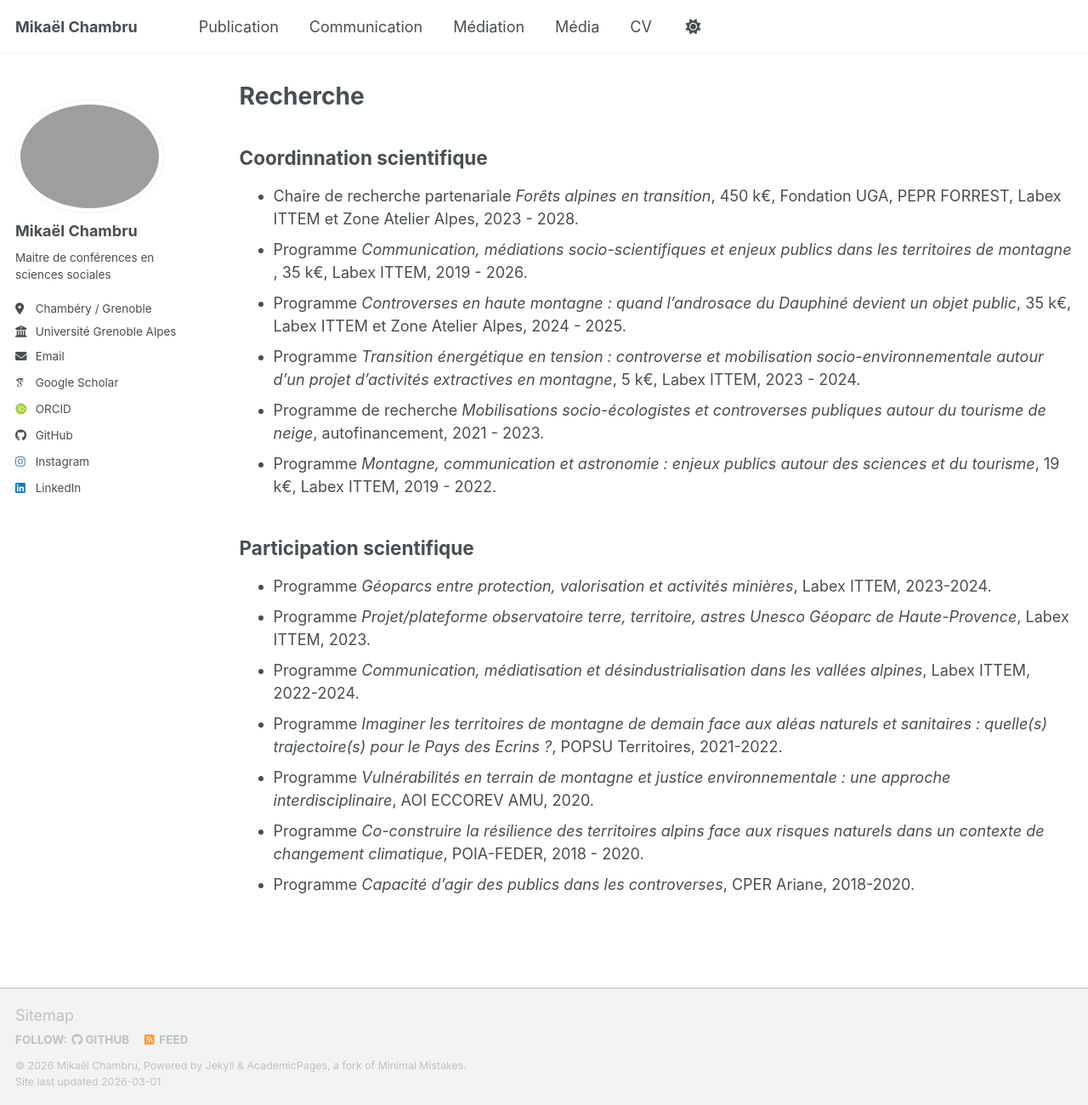
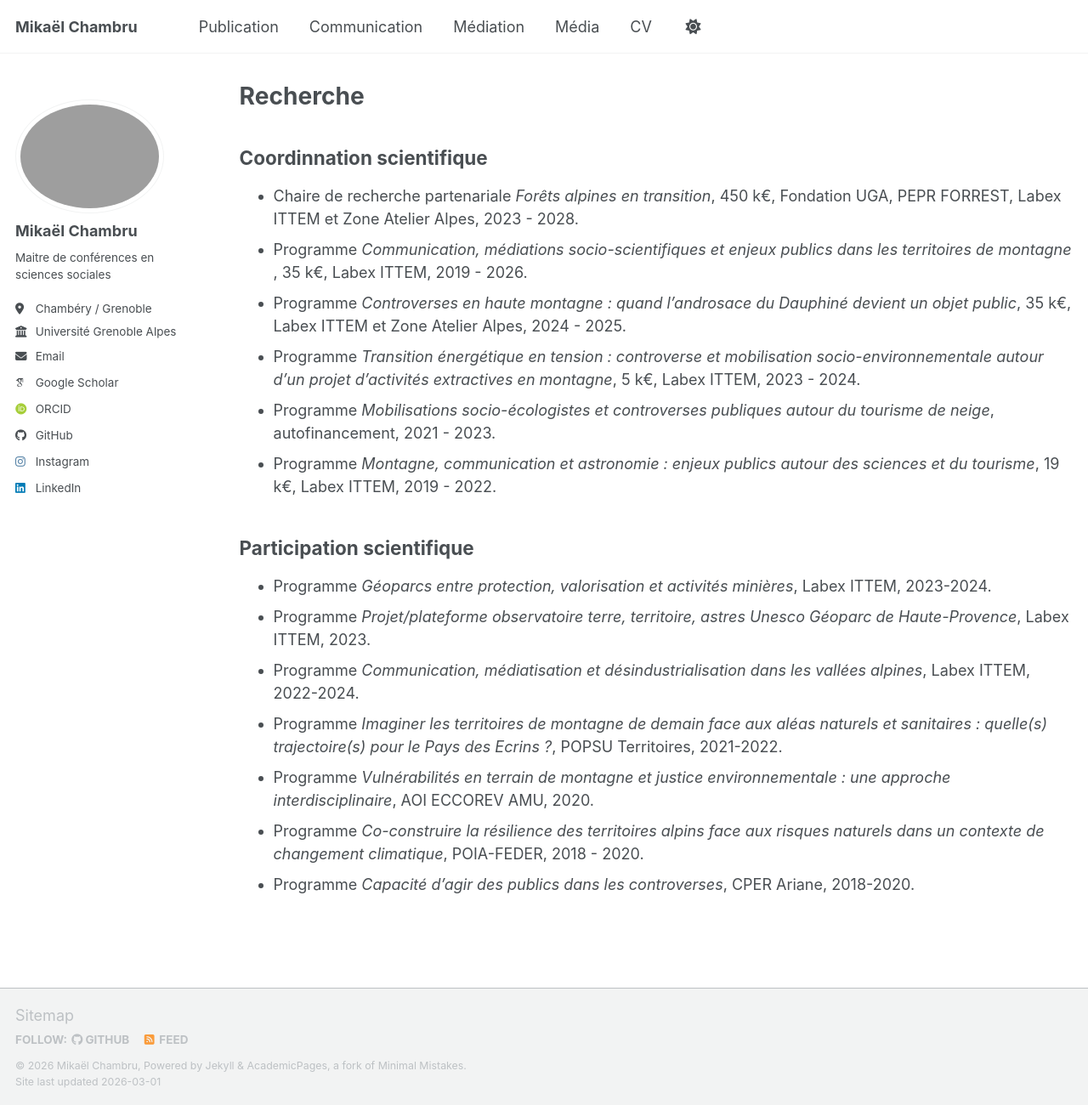
Before and after one commit to mikaelchambru/mikaelchambru.github.io, a Jekyll site: the page built from _pages/recherche.md, in a window 1280 px wide and 1300 px high. Shown: the whole window at 85% size. Built offline with Jekyll 4.4.1, drawn with Linux system fonts in a browser that asks for light colours; some web fonts are replaced; a script bundle is joined from its source files by our own code; library files that are not in the unit come from our copies.

Commit message:
Update recherche.md

```diff
--- a/_pages/recherche.md
+++ b/_pages/recherche.md
@@ -12,7 +12,7 @@
 * Programme *Communication, médiations socio-scientifiques et enjeux publics dans les territoires de montagne* , 35 k€, Labex ITTEM, 2019 - 2026.
 * Programme *Controverses en haute montagne : quand l’androsace du Dauphiné devient un objet public*, 35 k€, Labex ITTEM et Zone Atelier Alpes, 2024 - 2025.
 * Programme *Transition énergétique en tension : controverse et mobilisation socio-environnementale autour d’un projet d’activités extractives en montagne*, 5 k€, Labex ITTEM, 2023 - 2024.
-* Programme de recherche *Mobilisations socio-écologistes et controverses publiques autour du tourisme de neige*, autofinancement, 2021 - 2023.
+* Programme *Mobilisations socio-écologistes et controverses publiques autour du tourisme de neige*, autofinancement, 2021 - 2023.
 * Programme *Montagne, communication et astronomie : enjeux publics autour des sciences et du tourisme*, 19 k€, Labex ITTEM, 2019 - 2022.
 
 ## Participation scientifique
```
